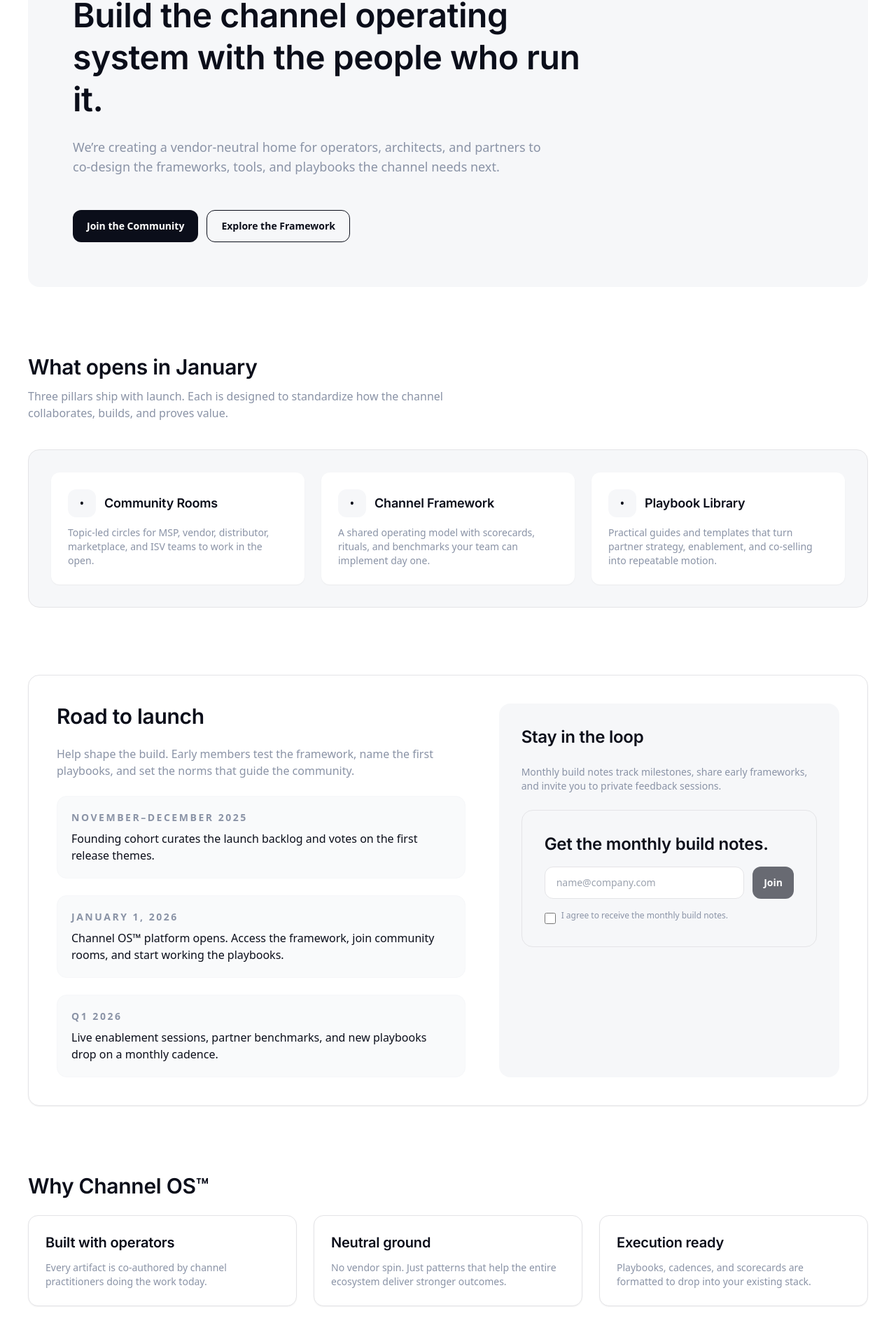
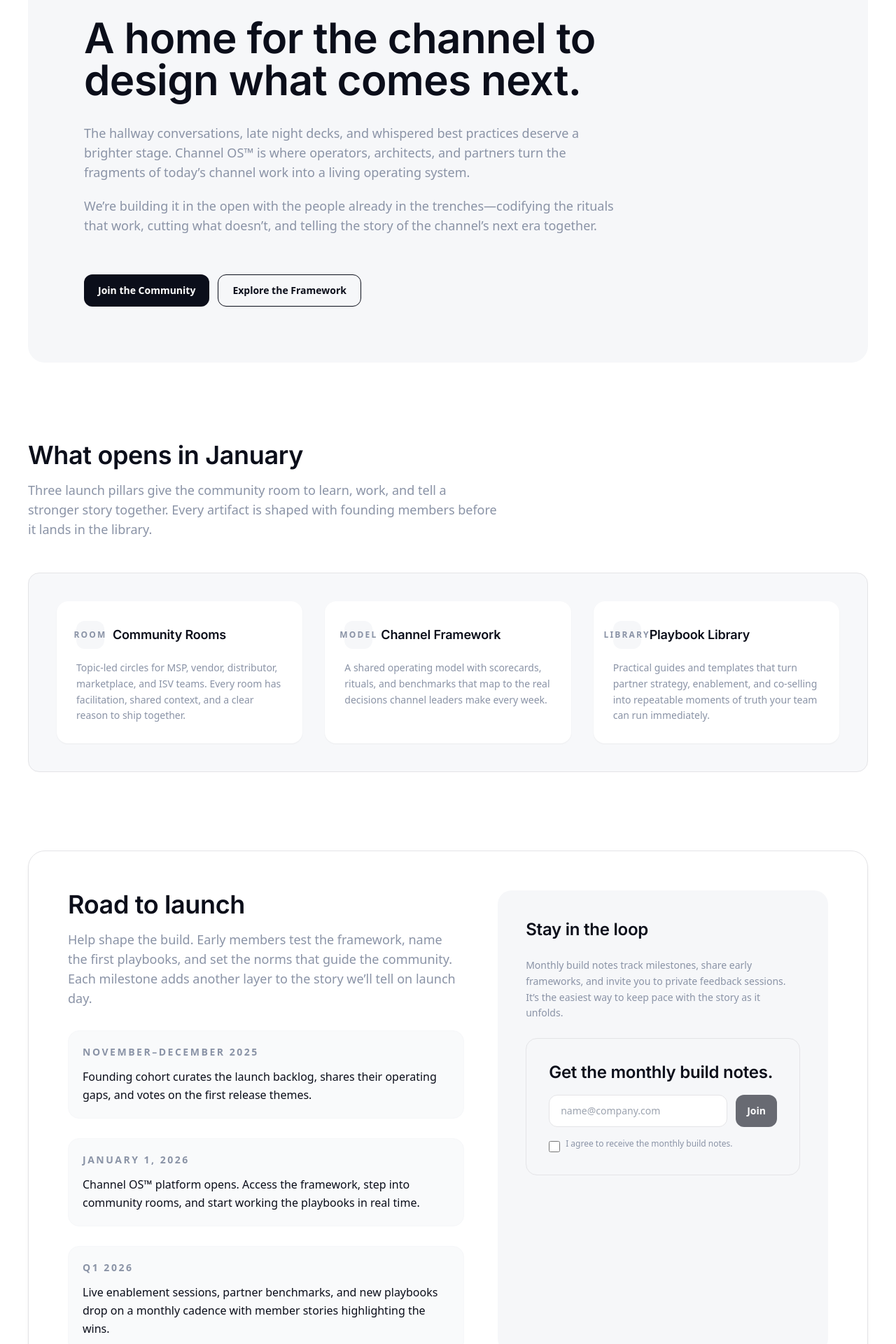
Before and after one commit to TychoLoke/RealityCheck, a Next.js app: page / in a window 1280 px wide. Shown: the part 333-2253 px from the top of the page at 70% size. Built offline with nearby package versions, Linux system fonts and the light colour scheme; no server answers.

Commit message:
Refresh homepage spacing and narrative

```diff
--- a/app/page.tsx
+++ b/app/page.tsx
@@ -10,20 +10,25 @@ export const metadata: Metadata = {
 
 export default function HomePage() {
   return (
-    <div className="flex flex-col gap-24">
-      <section className="space-y-12 rounded-2xl bg-brand-muted p-10 sm:p-16">
+    <div className="flex flex-col gap-28 pb-12">
+      <section className="space-y-14 rounded-3xl bg-brand-muted p-10 sm:p-16 lg:p-20">
         <div className="inline-flex items-center gap-2 rounded-full border border-brand-secondary/30 bg-white px-4 py-2 text-xs font-semibold uppercase tracking-[0.18em] text-brand-secondary">
           <span className="inline-flex h-2 w-2 rounded-full bg-[#2BB673]" aria-hidden />
           Launching January 1, 2026
         </div>
-        <div className="space-y-6">
+        <div className="space-y-8">
           <p className="text-sm font-semibold uppercase tracking-[0.18em] text-brand-secondary">Channel OS™</p>
-          <h1 className="max-w-3xl text-5xl font-semibold leading-tight text-brand-primary">
-            Build the channel operating system with the people who run it.
+          <h1 className="max-w-3xl text-5xl font-semibold leading-tight text-brand-primary sm:text-6xl">
+            A home for the channel to design what comes next.
           </h1>
-          <p className="max-w-2xl text-lg text-brand-secondary">
-            We’re creating a vendor-neutral home for operators, architects, and partners to co-design the frameworks, tools, and playbooks the channel needs next.
-          </p>
+          <div className="max-w-3xl space-y-5 text-base leading-relaxed text-brand-secondary sm:text-lg">
+            <p>
+              The hallway conversations, late night decks, and whispered best practices deserve a brighter stage. Channel OS™ is where operators, architects, and partners turn the fragments of today’s channel work into a living operating system.
+            </p>
+            <p>
+              We’re building it in the open with the people already in the trenches—codifying the rituals that work, cutting what doesn’t, and telling the story of the channel’s next era together.
+            </p>
+          </div>
         </div>
         <div className="flex flex-wrap gap-3">
           <Link
@@ -41,88 +46,105 @@ export default function HomePage() {
         </div>
       </section>
 
-      <section className="space-y-10">
-        <header className="space-y-3">
-          <h2 className="text-3xl font-semibold text-brand-primary">What opens in January</h2>
-          <p className="max-w-2xl text-base text-brand-secondary">
-            Three pillars ship with launch. Each is designed to standardize how the channel collaborates, builds, and proves value.
+      <section className="space-y-12">
+        <header className="space-y-4">
+          <h2 className="text-3xl font-semibold text-brand-primary sm:text-4xl">What opens in January</h2>
+          <p className="max-w-2xl text-base leading-relaxed text-brand-secondary sm:text-lg">
+            Three launch pillars give the community room to learn, work, and tell a stronger story together. Every artifact is shaped with founding members before it lands in the library.
           </p>
         </header>
         <ValueTrio
           items={[
             {
               title: "Community Rooms",
-              description: "Topic-led circles for MSP, vendor, distributor, marketplace, and ISV teams to work in the open.",
+              description:
+                "Topic-led circles for MSP, vendor, distributor, marketplace, and ISV teams. Every room has facilitation, shared context, and a clear reason to ship together.",
+              icon: "Room",
             },
             {
               title: "Channel Framework",
-              description: "A shared operating model with scorecards, rituals, and benchmarks your team can implement day one.",
+              description:
+                "A shared operating model with scorecards, rituals, and benchmarks that map to the real decisions channel leaders make every week.",
+              icon: "Model",
             },
             {
               title: "Playbook Library",
-              description: "Practical guides and templates that turn partner strategy, enablement, and co-selling into repeatable motion.",
+              description:
+                "Practical guides and templates that turn partner strategy, enablement, and co-selling into repeatable moments of truth your team can run immediately.",
+              icon: "Library",
             },
           ]}
         />
       </section>
 
-      <section className="grid gap-12 rounded-2xl border border-zinc-200 bg-white p-10 shadow-sm lg:grid-cols-[1.2fr_1fr]">
-        <div className="space-y-6">
-          <h2 className="text-3xl font-semibold text-brand-primary">Road to launch</h2>
-          <p className="text-base text-brand-secondary">
-            Help shape the build. Early members test the framework, name the first playbooks, and set the norms that guide the community.
-          </p>
-          <ol className="space-y-6">
+      <section className="grid gap-12 rounded-3xl border border-zinc-200 bg-white p-10 shadow-md shadow-brand-primary/5 lg:grid-cols-[1.2fr_1fr] lg:p-14">
+        <div className="space-y-8">
+          <div className="space-y-4">
+            <h2 className="text-3xl font-semibold text-brand-primary sm:text-4xl">Road to launch</h2>
+            <p className="text-base leading-relaxed text-brand-secondary sm:text-lg">
+              Help shape the build. Early members test the framework, name the first playbooks, and set the norms that guide the community. Each milestone adds another layer to the story we’ll tell on launch day.
+            </p>
+          </div>
+          <ol className="space-y-7">
             {[
               {
                 title: "November–December 2025",
-                detail: "Founding cohort curates the launch backlog and votes on the first release themes.",
+                detail:
+                  "Founding cohort curates the launch backlog, shares their operating gaps, and votes on the first release themes.",
               },
               {
                 title: "January 1, 2026",
-                detail: "Channel OS™ platform opens. Access the framework, join community rooms, and start working the playbooks.",
+                detail:
+                  "Channel OS™ platform opens. Access the framework, step into community rooms, and start working the playbooks in real time.",
               },
               {
                 title: "Q1 2026",
-                detail: "Live enablement sessions, partner benchmarks, and new playbooks drop on a monthly cadence.",
+                detail:
+                  "Live enablement sessions, partner benchmarks, and new playbooks drop on a monthly cadence with member stories highlighting the wins.",
               },
             ].map((item) => (
-              <li key={item.title} className="rounded-[14px] border border-brand-muted bg-brand-muted/60 p-5">
+              <li key={item.title} className="rounded-[16px] border border-brand-muted bg-brand-muted/60 p-5">
                 <p className="text-sm font-semibold uppercase tracking-[0.18em] text-brand-secondary">{item.title}</p>
-                <p className="mt-2 text-base text-brand-primary">{item.detail}</p>
+                <p className="mt-3 text-base leading-relaxed text-brand-primary">{item.detail}</p>
               </li>
             ))}
           </ol>
         </div>
-        <div className="space-y-6 rounded-[16px] bg-brand-muted p-8">
+        <div className="space-y-6 rounded-[20px] bg-brand-muted p-8 lg:p-10">
           <h3 className="text-2xl font-semibold text-brand-primary">Stay in the loop</h3>
-          <p className="text-sm text-brand-secondary">
-            Monthly build notes track milestones, share early frameworks, and invite you to private feedback sessions.
+          <p className="text-sm leading-relaxed text-brand-secondary">
+            Monthly build notes track milestones, share early frameworks, and invite you to private feedback sessions. It’s the easiest way to keep pace with the story as it unfolds.
           </p>
           <JoinStrip title="Get the monthly build notes." successMessage="You’re in." />
         </div>
       </section>
 
-      <section className="space-y-6">
-        <h2 className="text-3xl font-semibold text-brand-primary">Why Channel OS™</h2>
+      <section className="space-y-8">
+        <h2 className="text-3xl font-semibold text-brand-primary sm:text-4xl">Why Channel OS™</h2>
         <div className="grid gap-6 lg:grid-cols-3">
           {[
             {
               title: "Built with operators",
-              body: "Every artifact is co-authored by channel practitioners doing the work today.",
+              body:
+                "Every artifact is co-authored by channel practitioners doing the work today. We capture the nuance and context that rarely make it into glossy PDFs.",
             },
             {
               title: "Neutral ground",
-              body: "No vendor spin. Just patterns that help the entire ecosystem deliver stronger outcomes.",
+              body:
+                "No vendor spin. Just patterns that help the entire ecosystem deliver stronger outcomes and give customers a clearer path to value.",
             },
             {
               title: "Execution ready",
-              body: "Playbooks, cadences, and scorecards are formatted to drop into your existing stack.",
+              body:
+                "Playbooks, cadences, and scorecards are formatted to drop straight into your stack so your team can get moving without another six-week translation project.",
             },
           ].map((item) => (
-            <div key={item.title} className="space-y-3 rounded-[14px] border border-zinc-200 bg-white p-6 shadow-sm">
+            <div
+              key={item.title}
+              className="space-y-4 rounded-[16px] border border-zinc-200 bg-white p-6 shadow-sm shadow-brand-primary/5"
+            >
               <h3 className="text-xl font-semibold text-brand-primary">{item.title}</h3>
-              <p className="text-sm text-brand-secondary">{item.body}</p>
+              <p className="text-sm leading-relaxed text-brand-secondary">{item.body}</p>
             </div>
           ))}
         </div>
--- a/components/ValueTrio.tsx
+++ b/components/ValueTrio.tsx
@@ -12,16 +12,21 @@ type ValueTrioProps = {
 
 export function ValueTrio({ items }: ValueTrioProps) {
   return (
-    <div className="grid gap-6 rounded-2xl border border-zinc-200 bg-brand-muted p-6 sm:grid-cols-3 sm:p-8">
+    <div className="grid gap-6 rounded-2xl border border-zinc-200 bg-brand-muted/80 p-6 sm:grid-cols-3 sm:gap-8 sm:p-10">
       {items.map((item) => (
-        <div key={item.title} className="space-y-3 rounded-[12px] bg-white p-6 shadow-sm">
-          <div className="flex items-center gap-3 text-brand-primary">
-            <span className="inline-flex h-10 w-10 items-center justify-center rounded-[12px] bg-brand-muted text-sm font-semibold">
-              {item.icon ?? "•"}
-            </span>
-            <h3 className="text-lg font-semibold">{item.title}</h3>
+        <div
+          key={item.title}
+          className="flex h-full flex-col justify-between gap-4 rounded-[16px] bg-white p-7 shadow-sm shadow-brand-primary/5"
+        >
+          <div className="space-y-4 text-brand-primary">
+            <div className="inline-flex items-center gap-3 text-brand-secondary">
+              <span className="inline-flex h-10 w-10 items-center justify-center rounded-[12px] bg-brand-muted text-xs font-semibold uppercase tracking-[0.18em]">
+                {item.icon ?? "•"}
+              </span>
+              <h3 className="text-lg font-semibold text-brand-primary">{item.title}</h3>
+            </div>
+            <p className="text-sm leading-relaxed text-brand-secondary">{item.description}</p>
           </div>
-          <p className="text-sm text-brand-secondary">{item.description}</p>
         </div>
       ))}
     </div>
```
